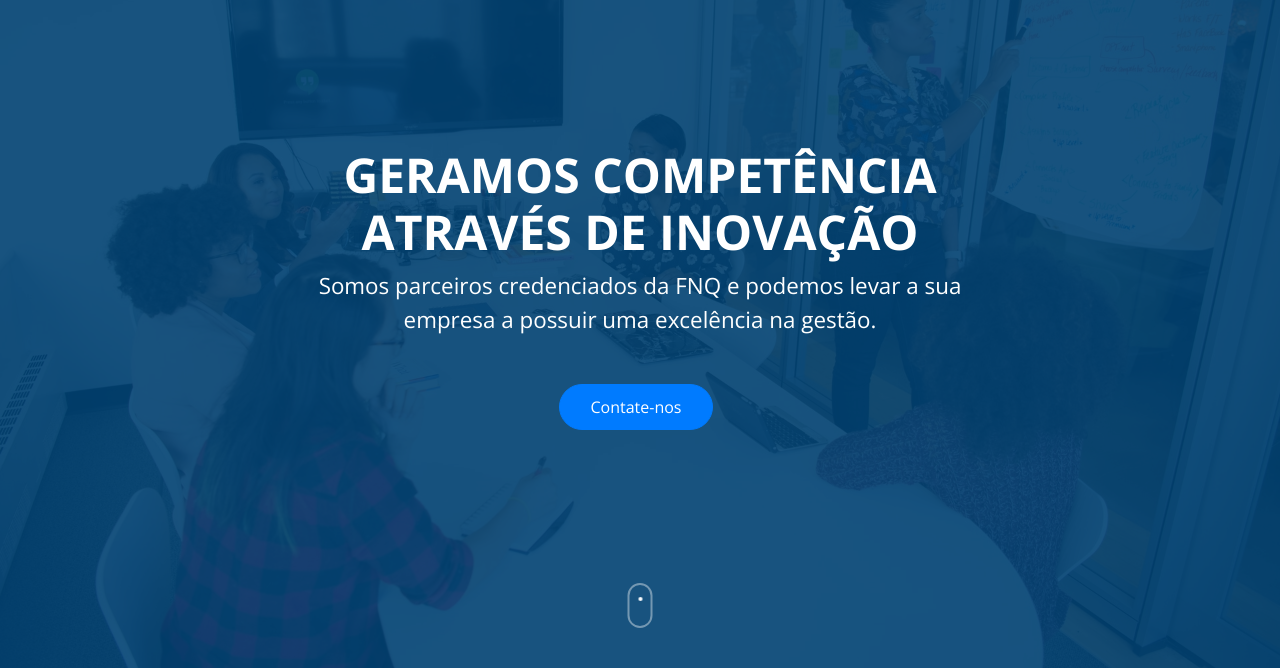
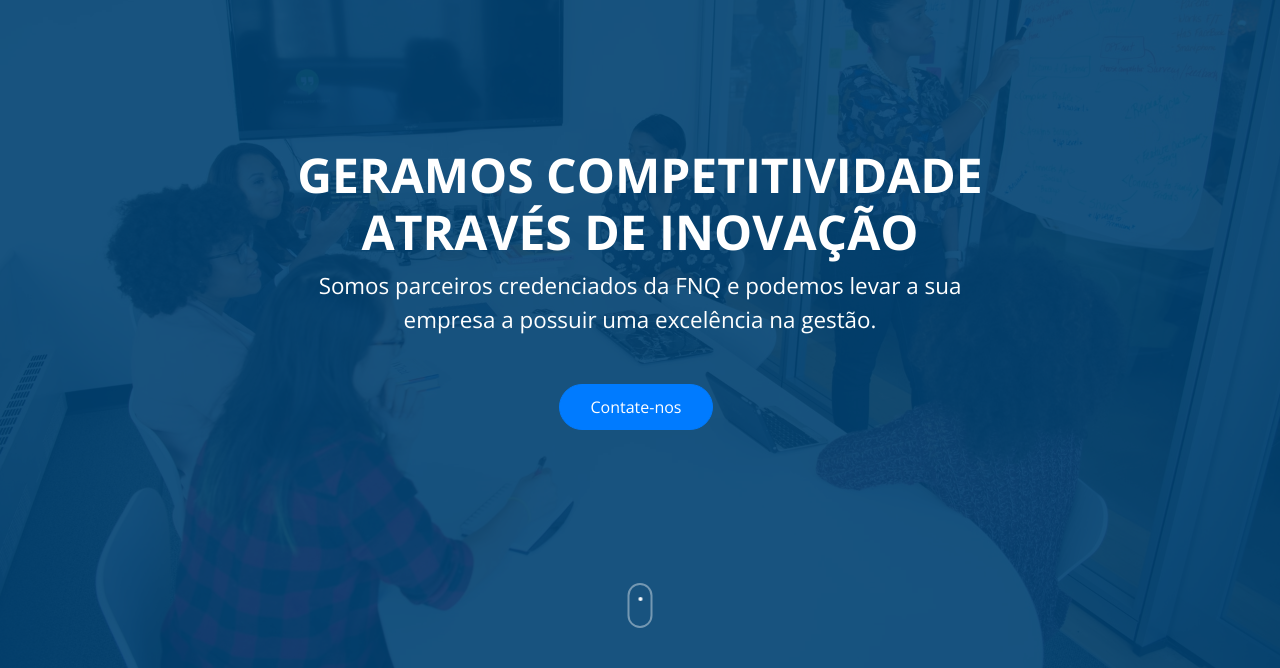
Before and after one commit to GhostDovahkiin/PPQ-Page, a plain HTML site: page index.html in a window 1280 px wide. Shown: the part 132-800 px from the top of the page. Drawn offline with nearby package versions, Linux system fonts and the light colour scheme; files whose address does not match are found by name.

Commit message:
Mudança na descrição inicial

```diff
--- a/index.html
+++ b/index.html
@@ -95,7 +95,7 @@
 
 
           <div class="col-md-8 mt-lg-5 text-center">
-            <h1 class="text-uppercase" data-aos="fade-up">Geramos competência através de inovação</h1>
+            <h1 class="text-uppercase" data-aos="fade-up">Geramos competitividade através de inovação</h1>
             <p class="mb-5 desc" data-aos="fade-up" data-aos-delay="100">Somos parceiros credenciados da FNQ e podemos
               levar a sua empresa a possuir uma excelência na gestão.</p>
             <div data-aos="fade-up" data-aos-delay="100">
```
